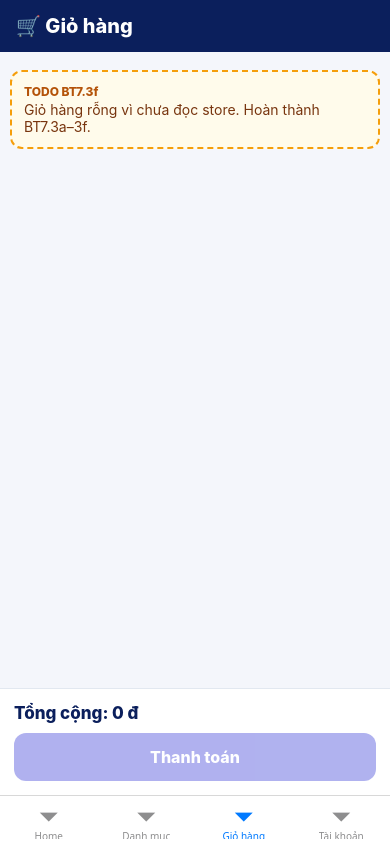
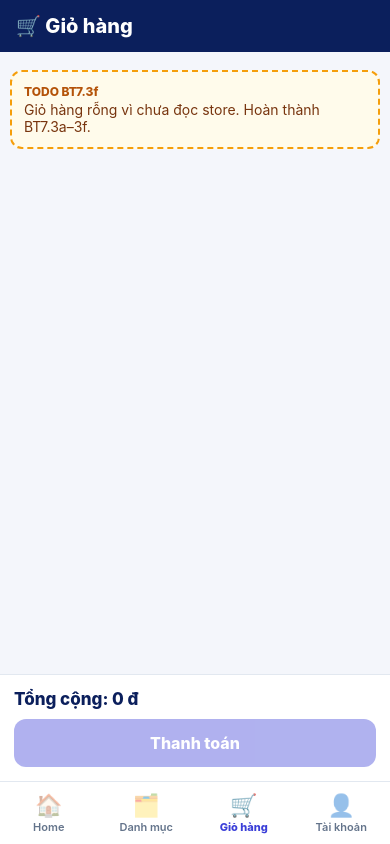
Before and after one commit to dickese/Mobile, a React Native app in the folder NguyenVanAnhDuc_Tuan07/BookStore_Buoi7_Starter/: screen /Cart in a window 390 px wide. Built offline with nearby package versions, Linux system fonts and the light colour scheme.

Commit message:
Hoàn thành 7.1

```diff
--- a/NguyenVanAnhDuc_Tuan07/BookStore_Buoi7_Starter/src/navigation/CustomTabBar.tsx
+++ b/NguyenVanAnhDuc_Tuan07/BookStore_Buoi7_Starter/src/navigation/CustomTabBar.tsx
@@ -1,16 +1,38 @@
 import React from "react";
 import type { BottomTabBarProps } from "@react-navigation/bottom-tabs";
-import { TodoBox } from "../components/TodoBox";
-// import { TabBar, TabItem } from "../components/TabBar";   // ← Tab Bar giao diện đã dựng sẵn
-// import { useCart } from "../store/hooks";
+import { TabBar, TabItem } from "../components/TabBar";
+import { useCart } from "../store/hooks";
 
-// Nối Tab Bar tự dựng với React Navigation: nhận { state, descriptors, navigation }
+const EMOJI: Record<string, string> = {
+  Home: "🏠",
+  Categories: "🗂️",
+  Cart: "🛒",
+  Account: "👤",
+};
+
 export function CustomTabBar({ state, descriptors, navigation }: BottomTabBarProps) {
-  // TODO BT7.1a: dựng mảng `items: TabItem[]` từ state.routes
-  //   key = route.key · label = descriptors[route.key].options.title ?? route.name · emoji tra theo route.name
-  // TODO BT7.1a: viết onPress(key): emit "tabPress" rồi navigation.navigate(route.name) nếu chưa focus
-  // TODO BT7.1a: return <TabBar items={items} activeKey={state.routes[state.index].key} onPress={onPress} />
-  // TODO BT7.3e: gắn badge = totalQuantity (từ useCart) cho route "Cart"
-  void state; void descriptors; void navigation;
-  return <TodoBox id="BT7.1a">Viết CustomTabBar: dùng lại component TabBar có sẵn (xem // TODO trong file).</TodoBox>;
+  const { totalQuantity } = useCart();
+
+  const items: TabItem[] = state.routes.map((route) => ({
+    key: route.key,
+    label: (descriptors[route.key].options.title ?? route.name) as string,
+    emoji: EMOJI[route.name] ?? "•",
+    badge: route.name === "Cart" ? totalQuantity : undefined,
+  }));
+
+  const onPress = (key: string) => {
+    const route = state.routes.find((r) => r.key === key);
+    if (!route) return;
+    const isFocused = state.routes[state.index].key === key;
+    const event = navigation.emit({
+      type: "tabPress",
+      target: route.key,
+      canPreventDefault: true,
+    });
+    if (!isFocused && !event.defaultPrevented) {
+      navigation.navigate(route.name, route.params);
+    }
+  };
+
+  return <TabBar items={items} activeKey={state.routes[state.index].key} onPress={onPress} />;
 }
--- a/NguyenVanAnhDuc_Tuan07/BookStore_Buoi7_Starter/src/navigation/RootNavigator.tsx
+++ b/NguyenVanAnhDuc_Tuan07/BookStore_Buoi7_Starter/src/navigation/RootNavigator.tsx
@@ -15,11 +15,10 @@ export const stackScreenOptions = {
 };
 
 export function RootNavigator() {
-  void BookDetailScreen;
   return (
     <Stack.Navigator screenOptions={stackScreenOptions}>
       <Stack.Screen name="Tabs" component={TabNavigator} options={{ headerShown: false }} />
-      {/* TODO BT7.1c: đăng ký màn BookDetail vào Stack (title "Chi tiết sách") — dùng BookDetailScreen đã import ở trên */}
+      <Stack.Screen name="BookDetail" component={BookDetailScreen} options={{ title: "Chi tiết sách" }} />
       <Stack.Screen name="Checkout" component={CheckoutScreen} options={{ title: "Thanh toán" }} />
     </Stack.Navigator>
   );
--- a/NguyenVanAnhDuc_Tuan07/BookStore_Buoi7_Starter/src/navigation/TabNavigator.tsx
+++ b/NguyenVanAnhDuc_Tuan07/BookStore_Buoi7_Starter/src/navigation/TabNavigator.tsx
@@ -10,12 +10,11 @@ import { AccountScreen } from "../screens/AccountScreen";
 const Tab = createBottomTabNavigator<TabParamList>();
 
 export function TabNavigator() {
-  // TODO BT7.1b: sau khi viết xong CustomTabBar, thêm vào Tab.Navigator prop:
-  //   tabBar={(props) => <CustomTabBar {...props} />}
-  // (Hiện đang dùng thanh tab MẶC ĐỊNH của thư viện — chưa phải giao diện tự dựng.)
-  void CustomTabBar;
   return (
-    <Tab.Navigator screenOptions={{ headerShown: false }}>
+    <Tab.Navigator
+      screenOptions={{ headerShown: false }}
+      tabBar={(props) => <CustomTabBar {...props} />}
+    >
       <Tab.Screen name="Home" component={HomeScreen} options={{ title: "Home" }} />
       <Tab.Screen name="Categories" component={CategoriesScreen} options={{ title: "Danh mục" }} />
       <Tab.Screen name="Cart" component={CartScreen} options={{ title: "Giỏ hàng" }} />
--- a/NguyenVanAnhDuc_Tuan07/BookStore_Buoi7_Starter/src/screens/CartScreen.tsx
+++ b/NguyenVanAnhDuc_Tuan07/BookStore_Buoi7_Starter/src/screens/CartScreen.tsx
@@ -30,8 +30,7 @@ export function CartScreen({ navigation }: TabScreenProps<"Cart">) {
         <Pressable
           style={[styles.btn, items.length === 0 && styles.btnDisabled]}
           disabled={items.length === 0}
-          // TODO BT7.2b: navigation.navigate("Checkout", { total: totalPrice })
-          onPress={() => void navigation}
+          onPress={() => navigation.navigate("Checkout", { total: totalPrice })}
         >
           <Text style={styles.btnText}>Thanh toán</Text>
         </Pressable>
--- a/NguyenVanAnhDuc_Tuan07/BookStore_Buoi7_Starter/src/screens/HomeScreen.tsx
+++ b/NguyenVanAnhDuc_Tuan07/BookStore_Buoi7_Starter/src/screens/HomeScreen.tsx
@@ -59,8 +59,7 @@ export function HomeScreen({ navigation }: TabScreenProps<"Home">) {
       )}
       <BookGrid
         data={visibleBooks}
-        // TODO BT7.2a: onPressBook → navigation.navigate("BookDetail", { bookId: b.id })
-        onPressBook={() => {}}
+        onPressBook={(b) => navigation.navigate("BookDetail", { bookId: b.id })}
         ListHeaderComponent={
           <View>
             <CategoryChips categories={categories} selectedId={categoryId} onSelect={setCategoryId} />
--- a/NguyenVanAnhDuc_Tuan07/BookStore_Buoi7_Starter/src/store/authSlice.ts
+++ b/NguyenVanAnhDuc_Tuan07/BookStore_Buoi7_Starter/src/store/authSlice.ts
@@ -11,16 +11,16 @@ const authSlice = createSlice({
   name: "auth",
   initialState,
   reducers: {
-    // TODO BT7.4a: setCredentials — gán state.user và state.token từ action.payload
     setCredentials(state, action: PayloadAction<{ user: User; token: string }>) {
-      void state; void action;
+      state.user = action.payload.user;
+      state.token = action.payload.token;
     },
     updateUser(state, action: PayloadAction<Partial<User>>) {
       if (state.user) state.user = { ...state.user, ...action.payload };
     },
-    // TODO BT7.4a: logout — đưa user và token về null
     logout(state) {
-      void state;
+      state.user = null;
+      state.token = null;
     },
   },
 });
--- a/NguyenVanAnhDuc_Tuan07/BookStore_Buoi7_Starter/src/store/cartSlice.ts
+++ b/NguyenVanAnhDuc_Tuan07/BookStore_Buoi7_Starter/src/store/cartSlice.ts
@@ -12,21 +12,25 @@ const cartSlice = createSlice({
   name: "cart",
   initialState,
   reducers: {
-    // TODO BT7.3a: addItem — nếu bookId đã có thì tăng quantity (clamp ≤ stock), chưa có thì push { ...payload, quantity: 1 }
     addItem(state, action: PayloadAction<Omit<CartItem, "quantity">>) {
-      void state; void action; void clamp;
+      const found = state.items.find((i) => i.bookId === action.payload.bookId);
+      if (found) {
+        found.quantity = clamp(found.quantity + 1, found.stock);
+      } else {
+        state.items.push({ ...action.payload, quantity: 1 });
+      }
     },
-    // TODO BT7.3a: removeItem — lọc bỏ item có bookId === payload
     removeItem(state, action: PayloadAction<number>) {
-      void state; void action;
+      state.items = state.items.filter((i) => i.bookId !== action.payload);
     },
-    // TODO BT7.3a: setQuantity — tìm item, gán quantity = clamp(payload.quantity, item.stock)
     setQuantity(state, action: PayloadAction<{ bookId: number; quantity: number }>) {
-      void state; void action;
+      const found = state.items.find((i) => i.bookId === action.payload.bookId);
+      if (found) {
+        found.quantity = clamp(action.payload.quantity, found.stock);
+      }
     },
-    // TODO BT7.3a: clearCart — state.items = []
     clearCart(state) {
-      void state;
+      state.items = [];
     },
     // Dùng ở buổi sau: nạp lại giỏ hàng đã lưu trong AsyncStorage
     hydrateCart(state, action: PayloadAction<CartItem[]>) {
```
Also changed, not shown: 2 other files (tests, documents, lock files or other folders).
